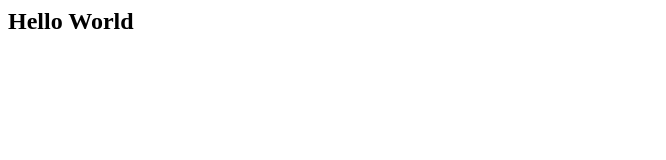
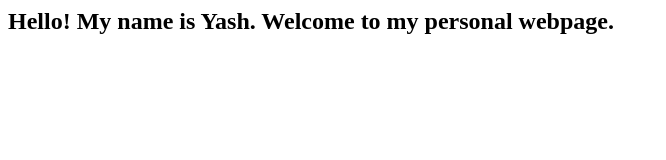
Before and after one commit to khare19yash/khare19yash.github.io, a plain HTML site: page index.html in a window 1280 px wide. Shown: the whole page, without its empty margins (0-666 px from the left). Drawn offline with Linux system fonts and the light colour scheme.

Commit message:
test commit

```diff
--- a/index.html
+++ b/index.html
@@ -1 +1 @@
-<h2> Hello World </h2>
+<h2> Hello! My name is Yash. Welcome to my personal webpage. </h2>
```
